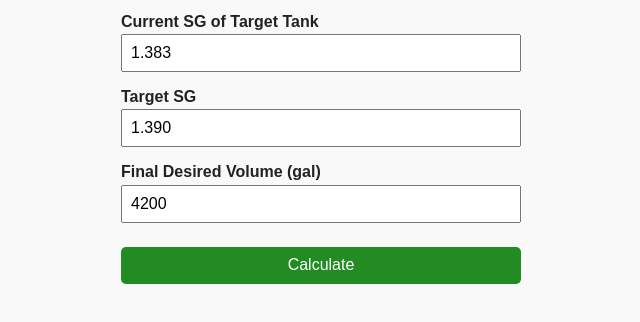
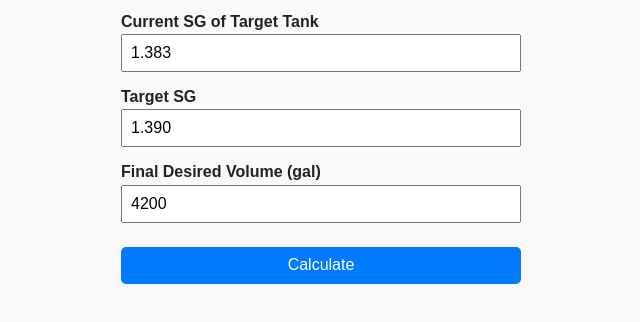
Before and after one commit to Xtr4Kr15py/Acid-Mixing-Calculator, a plain HTML site: page index.html in a window 1280 px wide. Shown: the part 174-496 px from the top of the page, without its empty margins (319-959 px from the left). Drawn offline with Linux system fonts and the light colour scheme.

Commit message:
Update index.html
updated color of button

```diff
--- a/index.html
+++ b/index.html
@@ -44,7 +44,7 @@ button {
   margin-top: 1.5rem;
   padding: 0.6rem 1.2rem;
   font-size: 1rem;
-  background-color: #228B22;
+  background-color: #007AFF;
   color: white;
   border: none;
   border-radius: 5px;
```
